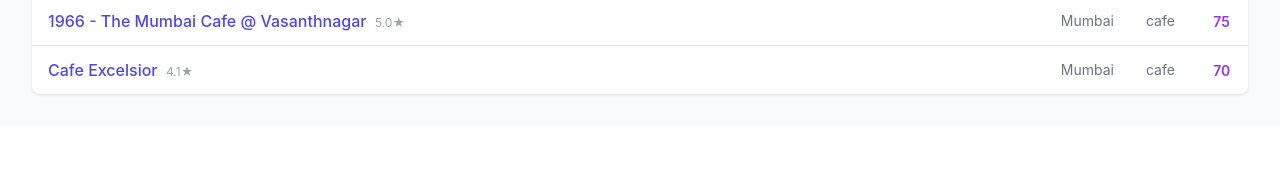
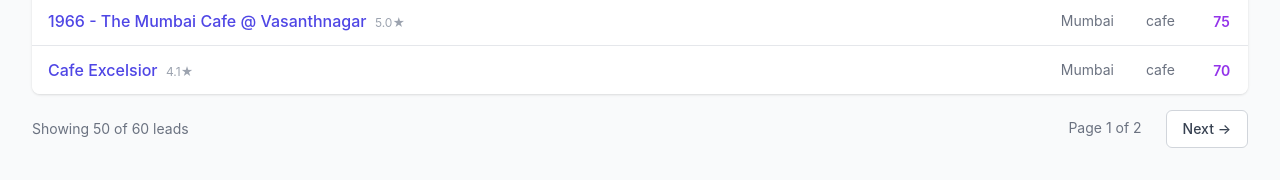
Before and after one commit to Pranav252005/AcquireC, a FastAPI app: page /leads in a window 1280 px wide. Shown: the part 2699-2879 px from the top of the page. Before the commit the page ends 2795 px from the top, so only its background shows below. Run offline with FastAPI, Linux system fonts and the light colour scheme; data comes from the database, SQL or seed files in the repository; data that the repository does not hold is empty; some libraries are stand-ins or nearby versions.

Commit message:
fix: add pagination to leads list, fix kanban NULL stages, proper 404 redirects

```diff
--- a/src/dashboard.py
+++ b/src/dashboard.py
@@ -113,12 +113,10 @@
     else:
         query = query.filter((Lead.kanban_stage != "lost") | (Lead.kanban_stage.is_(None)))
 
-    total = query.count()
-    offset = (page - 1) * per_page
-    page_leads = query.order_by(Lead.created_at.desc()).offset(offset).limit(per_page).all()
+    all_leads = query.order_by(Lead.created_at.desc()).all()
 
     filtered = []
-    for lead in page_leads:
+    for lead in all_leads:
         lead.latest_status = _lead_status(lead)
         if status and lead.latest_status != status:
             continue
@@ -126,12 +124,17 @@
             continue
         filtered.append(lead)
 
+    total = len(filtered)
+    offset = (page - 1) * per_page
+    page_leads = filtered[offset:offset + per_page]
+
+    total_pages = (total + per_page - 1) // per_page
     alerts = get_active_discovery_alerts(db)
     return templates.TemplateResponse(
         request,
         "leads.html",
         {
-            "leads": filtered,
+            "leads": page_leads,
             "city_filter": city,
             "status_filter": status,
             "stage_filter": stage,
@@ -139,6 +142,7 @@
             "page": page,
             "per_page": per_page,
             "total": total,
+            "total_pages": total_pages,
             "alerts": alerts,
         },
     )
@@ -149,7 +153,7 @@
     """Show single lead details with full CRM data."""
     lead = get_lead_detail(db, lead_id)
     if not lead:
-        return HTMLResponse("Lead not found", status_code=404)
+        return RedirectResponse(url="/leads", status_code=303)
     lead.latest_status = _lead_status(lead)
     alerts = get_active_discovery_alerts(db)
     return templates.TemplateResponse(
@@ -170,7 +174,7 @@
     """Add a note to a lead."""
     lead = get_lead_detail(db, lead_id)
     if not lead:
-        raise HTTPException(status_code=404, detail="Lead not found")
+        return RedirectResponse(url="/leads", status_code=303)
     add_lead_note(db, lead_id, note_text)
     return RedirectResponse(url=f"/leads/{lead_id}", status_code=303)
 
@@ -180,7 +184,7 @@
     """Update a lead's kanban stage."""
     lead = update_lead_stage(db, lead_id, stage)
     if not lead:
-        raise HTTPException(status_code=404, detail="Lead not found")
+        return RedirectResponse(url="/leads", status_code=303)
     return RedirectResponse(url=f"/leads/{lead_id}", status_code=303)
 
 
--- a/src/templates/leads.html
+++ b/src/templates/leads.html
@@ -100,4 +100,23 @@
         </tbody>
     </table>
 </div>
+
+{% if total > per_page %}
+<div class="flex justify-between items-center mt-4">
+    <p class="text-sm text-gray-500">Showing {{ leads|length }} of {{ total }} leads</p>
+    <div class="flex gap-2">
+        {% if page > 1 %}
+        <a href="/leads?city={{ city_filter or '' }}&status={{ status_filter or '' }}&stage={{ stage_filter or '' }}&min_score={{ min_score or 0 }}&page={{ page - 1 }}&per_page={{ per_page }}" class="px-4 py-2 border border-gray-300 rounded-md text-sm font-medium text-gray-700 bg-white hover:bg-gray-50">← Previous</a>
+        {% endif %}
+        <span class="px-4 py-2 text-sm text-gray-500">Page {{ page }} of {{ total_pages }}</span>
+        {% if page * per_page < total %}
+        <a href="/leads?city={{ city_filter or '' }}&status={{ status_filter or '' }}&stage={{ stage_filter or '' }}&min_score={{ min_score or 0 }}&page={{ page + 1 }}&per_page={{ per_page }}" class="px-4 py-2 border border-gray-300 rounded-md text-sm font-medium text-gray-700 bg-white hover:bg-gray-50">Next →</a>
+        {% endif %}
+    </div>
+</div>
+{% else %}
+<div class="mt-4">
+    <p class="text-sm text-gray-500">Showing {{ leads|length }} of {{ total }} leads</p>
+</div>
+{% endif %}
 {% endblock %}
```
Also changed, not shown: src/tracker.py (+6 -1 lines).
